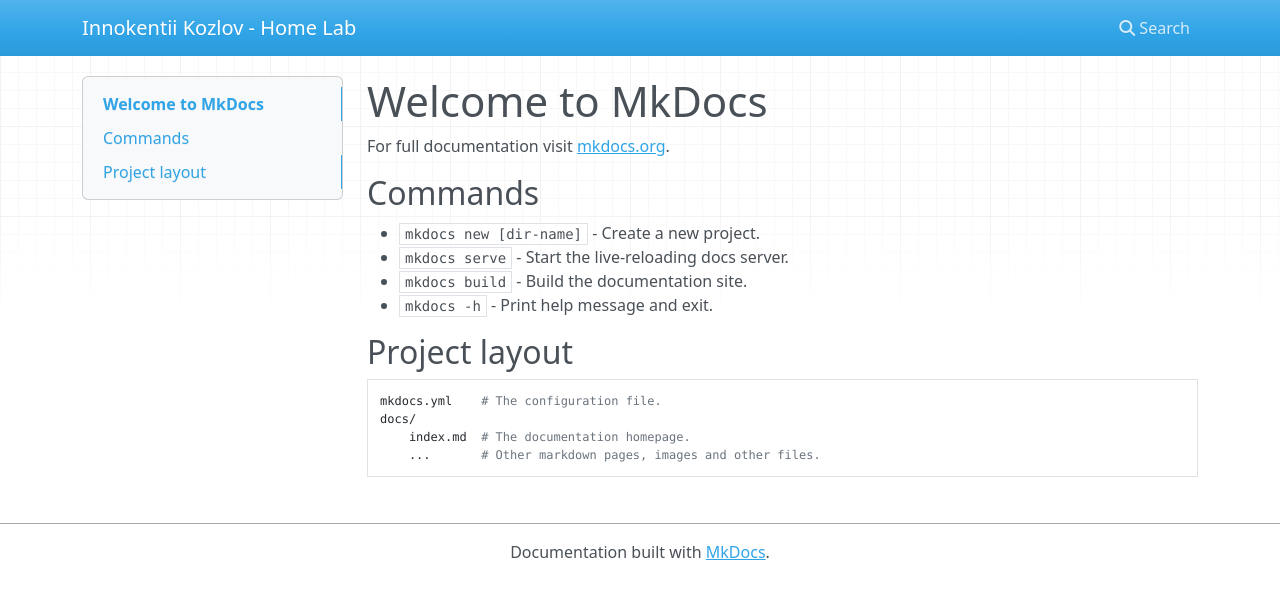
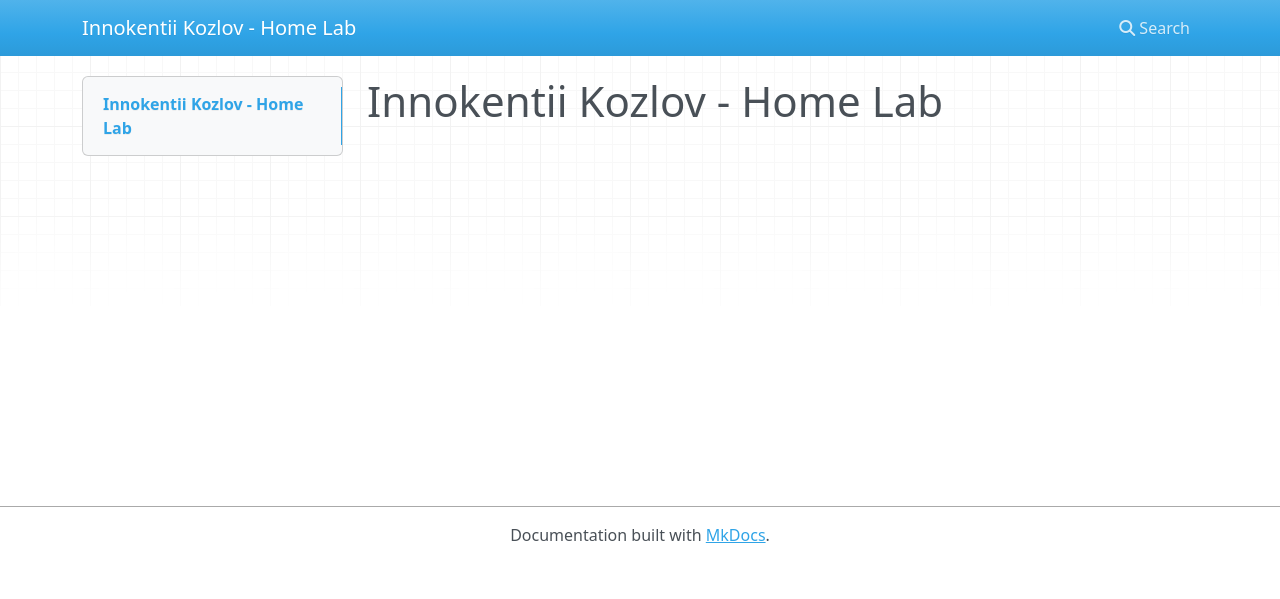
Before and after one commit to Kesha123/home-lab, an MkDocs documentation site: the page built from docs/Documentation/index.md, in a window 1280 px wide. Shown: the top 599 px of the page. Built offline with MkDocs 1.6.1, drawn with Linux system fonts in a browser that asks for light colours; nearby versions of some CDN libraries.

Commit message:
docs: migrate mkdocs container context and bootstrap docs content

```diff
--- a/docs/Documentation/index.md
+++ b/docs/Documentation/index.md
@@ -1,17 +1 @@
-# Welcome to MkDocs
-
-For full documentation visit [mkdocs.org](https://www.mkdocs.org).
-
-## Commands
-
-* `mkdocs new [dir-name]` - Create a new project.
-* `mkdocs serve` - Start the live-reloading docs server.
-* `mkdocs build` - Build the documentation site.
-* `mkdocs -h` - Print help message and exit.
-
-## Project layout
-
-    mkdocs.yml    # The configuration file.
-    docs/
-        index.md  # The documentation homepage.
-        ...       # Other markdown pages, images and other files.
+# Innokentii Kozlov - Home Lab
--- a/docs/mkdocs.yml
+++ b/docs/mkdocs.yml
@@ -3,3 +3,5 @@
 nav:
   - Home:
       - index.md
+# theme:
+#   name: material
```
Also changed, not shown: 8 other files.
